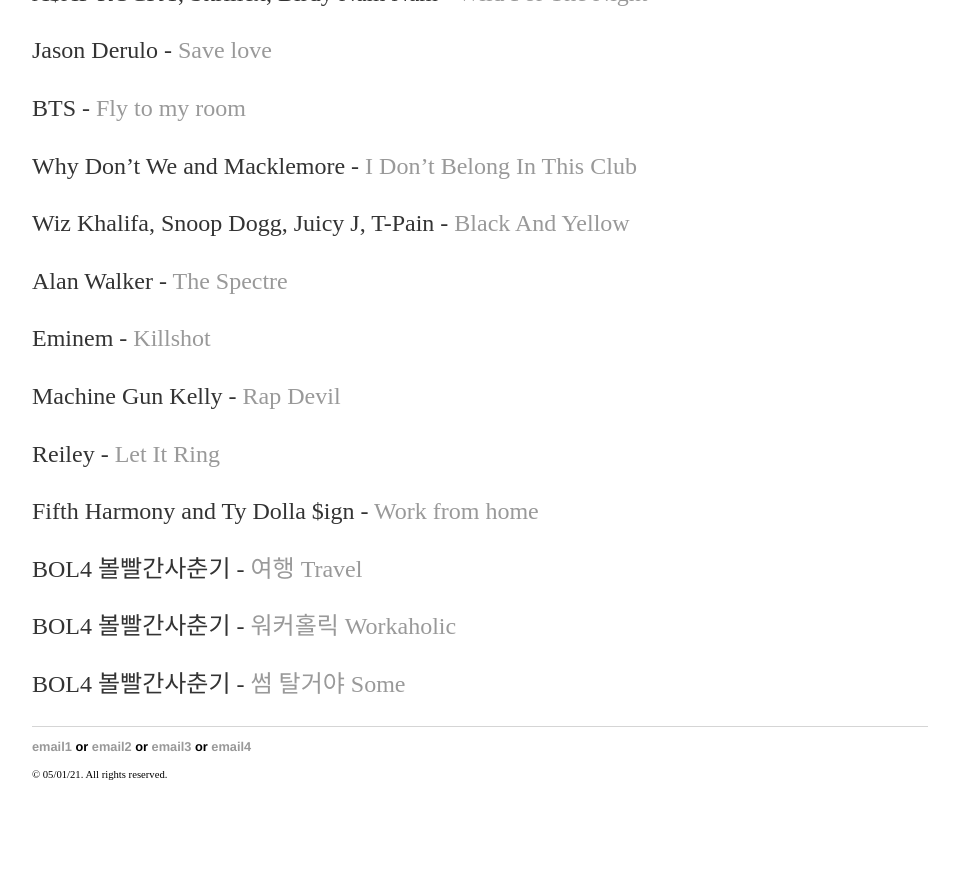
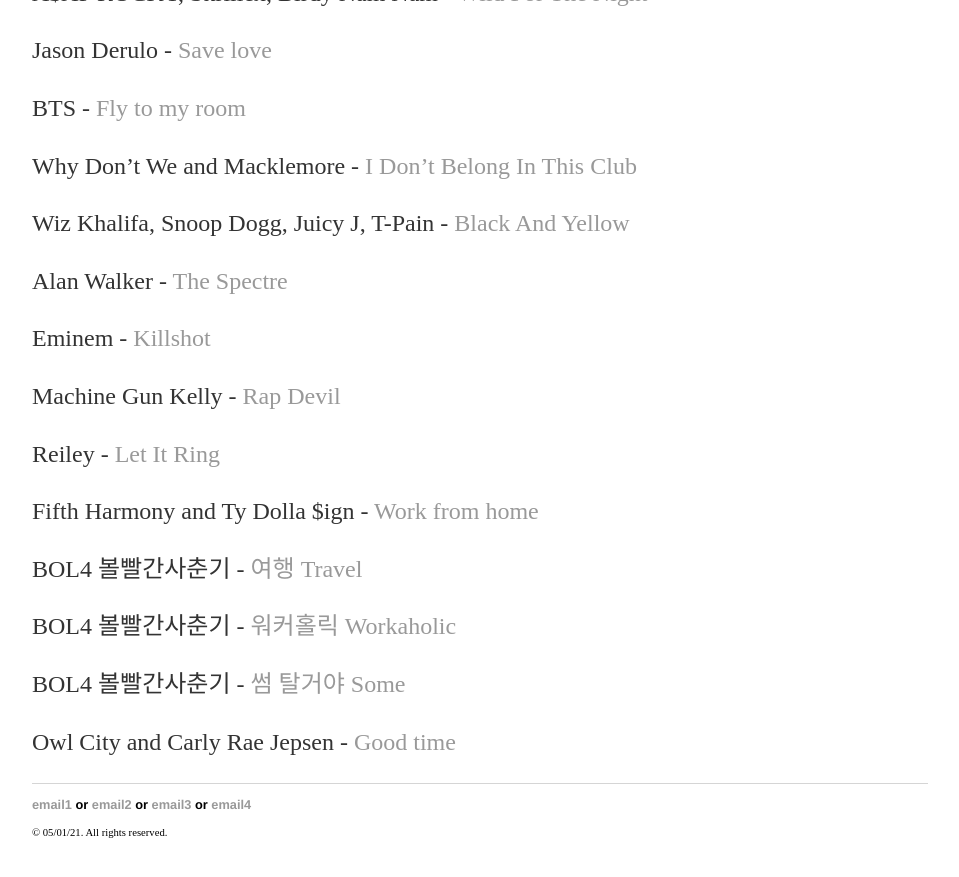
Before and after one commit to yjkweon24/yjkweon24.github.io, a Jekyll site: the page built from _posts/2018-10-23-songs-that-i-love.md, in a window 1280 px wide and 900 px high, scrolled down 13283 px. Shown: the top 877 px of the window, without its empty margins (160-1119 px from the left). Built offline with Jekyll 4.4.1, drawn with Linux system fonts in a browser that asks for light colours; before the commit the page ends 14125 px from its top, so only the background shows below that.

Commit message:
Update 2018-10-23-songs-that-i-love.md

```diff
--- a/_posts/2018-10-23-songs-that-i-love.md
+++ b/_posts/2018-10-23-songs-that-i-love.md
@@ -475,3 +475,5 @@
 BOL4 볼빨간사춘기 - [워커홀릭 Workaholic](https://youtu.be/mrAIqeULUL0)
 
 BOL4 볼빨간사춘기 - [썸 탈거야 Some](https://youtu.be/hZmoMyFXDoI)
+
+Owl City and Carly Rae Jepsen - [Good time](https://youtu.be/H7HmzwI67ec)
```
